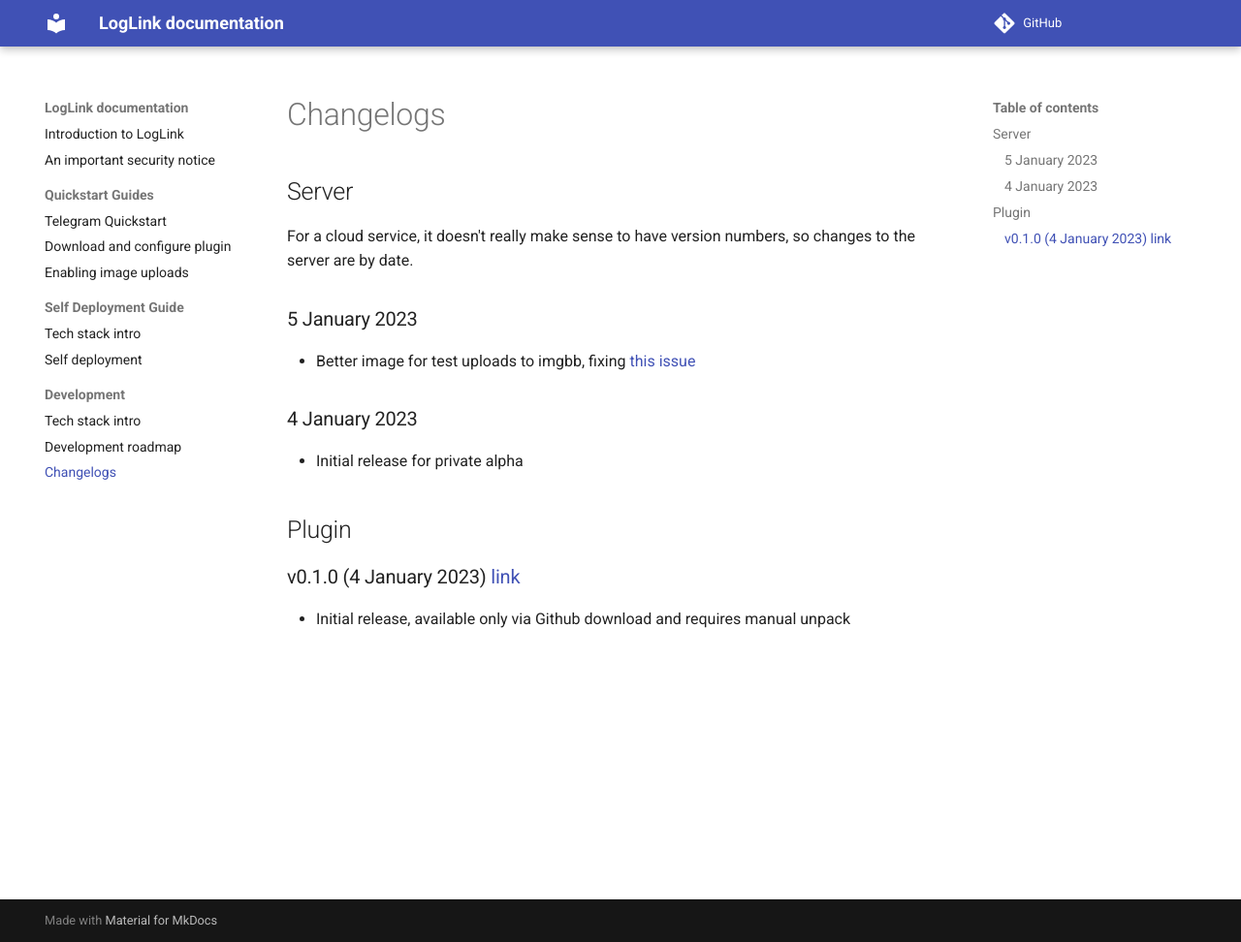
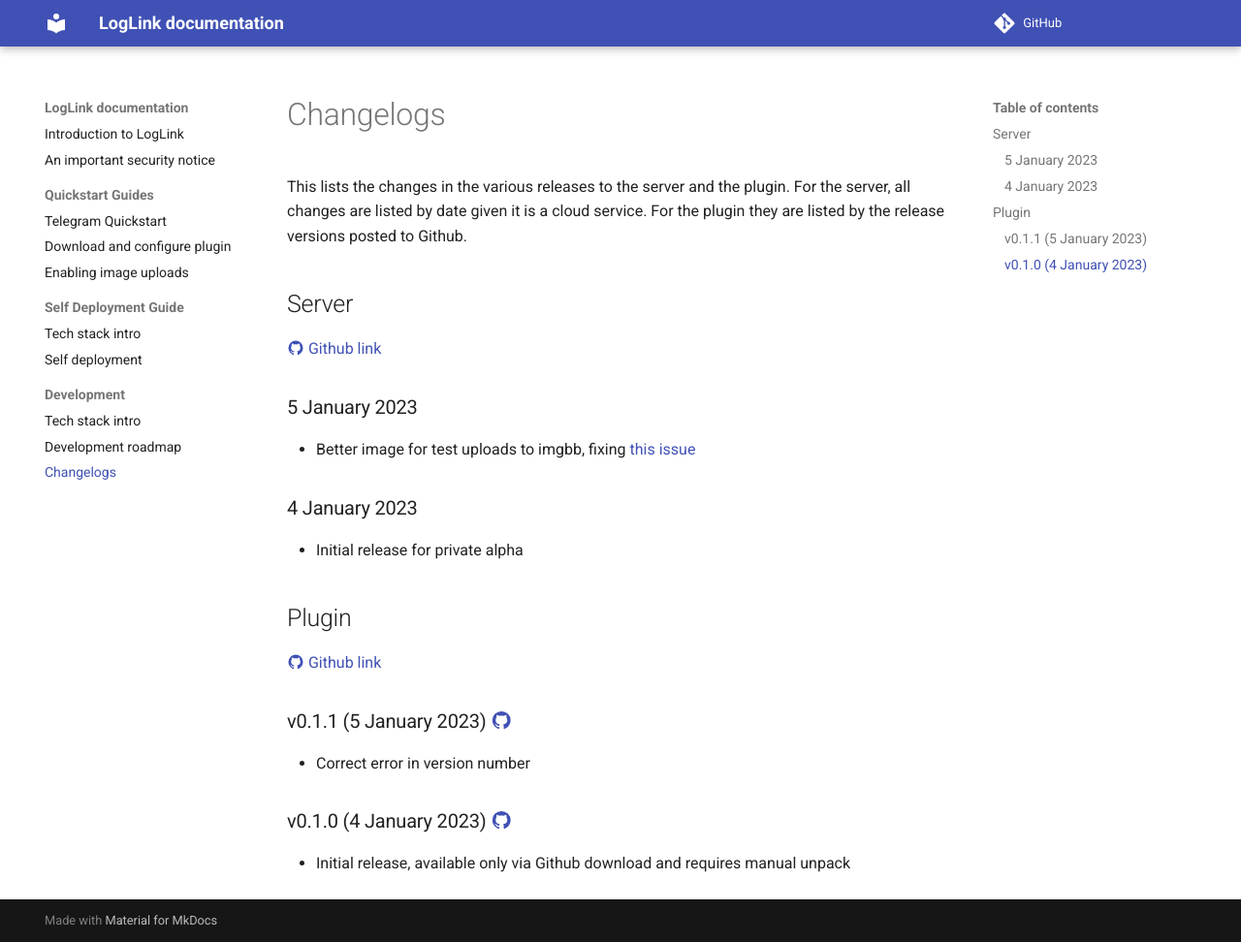
Before and after one commit to hankhank10/loglink-docs, an MkDocs documentation site: the page built from docs/changelog.md, in a window 1280 px wide and 972 px high. Shown: the whole window at 97% size. Built offline with MkDocs 1.6.1 and Material for MkDocs 9.7.7, drawn with Linux system fonts in a browser that asks for light colours; comment, search, counter and statistics services are not loaded.

Commit message:
Update changelog.md

```diff
--- a/docs/changelog.md
+++ b/docs/changelog.md
@@ -1,9 +1,10 @@
 # Changelogs
 
+This lists the changes in the various releases to the server and the plugin. For the server, all changes are listed by date given it is a cloud service. For the plugin they are listed by the release versions posted to Github.
 
 ## Server
 
-For a cloud service, it doesn't really make sense to have version numbers, so changes to the server are by date.
+[:material-github: Github link](https://github.com/hankhank10/logseq-server)
 
 ### 5 January 2023
 - Better image for test uploads to imgbb, fixing [this issue](https://github.com/hankhank10/loglink-server/issues/17)
@@ -15,6 +16,12 @@
 
 ## Plugin
 
-### v0.1.0 (4 January 2023) [link](https://github.com/hankhank10/loglink-plugin/releases/tag/v0.1.0)
+[:material-github: Github link](https://github.com/hankhank10/logseq-plugin)
+
+### v0.1.1 (5 January 2023) [:material-github:](https://github.com/hankhank10/loglink-plugin/releases/tag/v0.1.1)
+
+- Correct error in version number
+
+### v0.1.0 (4 January 2023) [:material-github:](https://github.com/hankhank10/loglink-plugin/releases/tag/v0.1.0)
 
 - Initial release, available only via Github download and requires manual unpack
```
